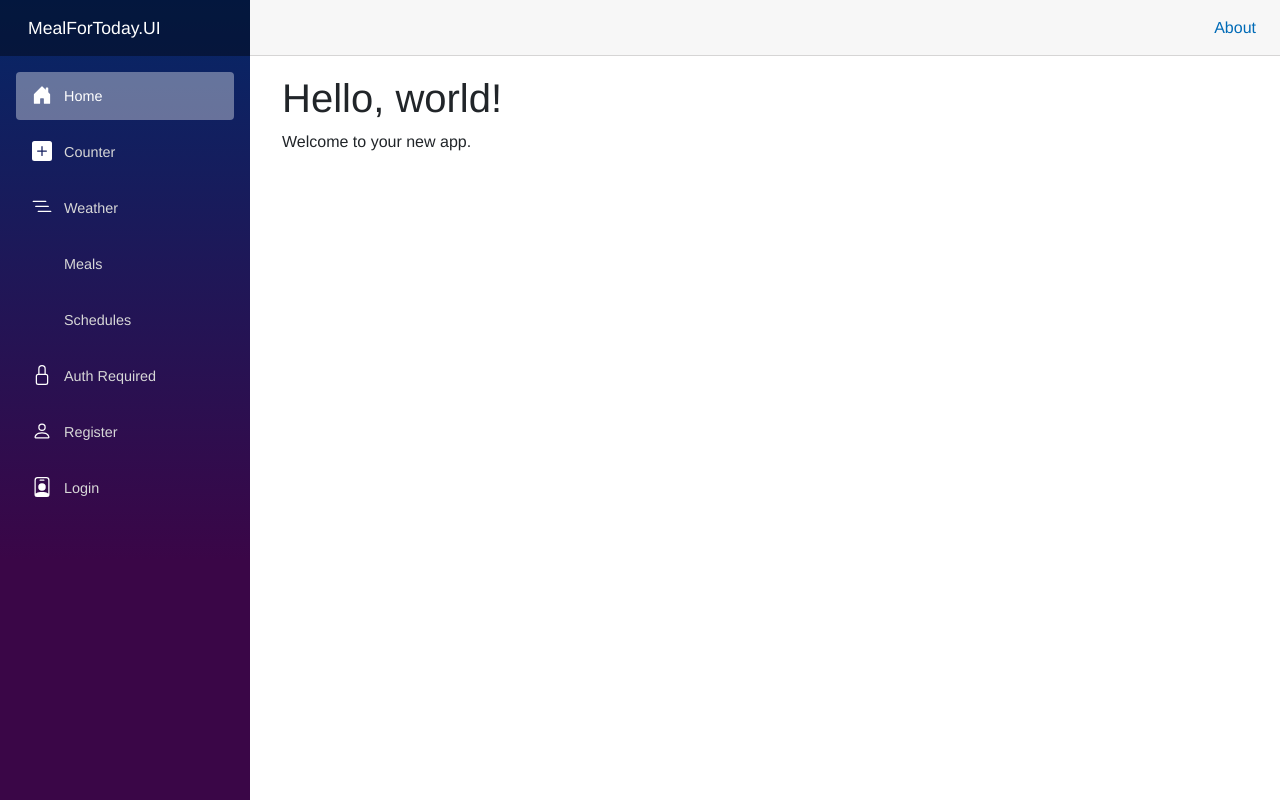
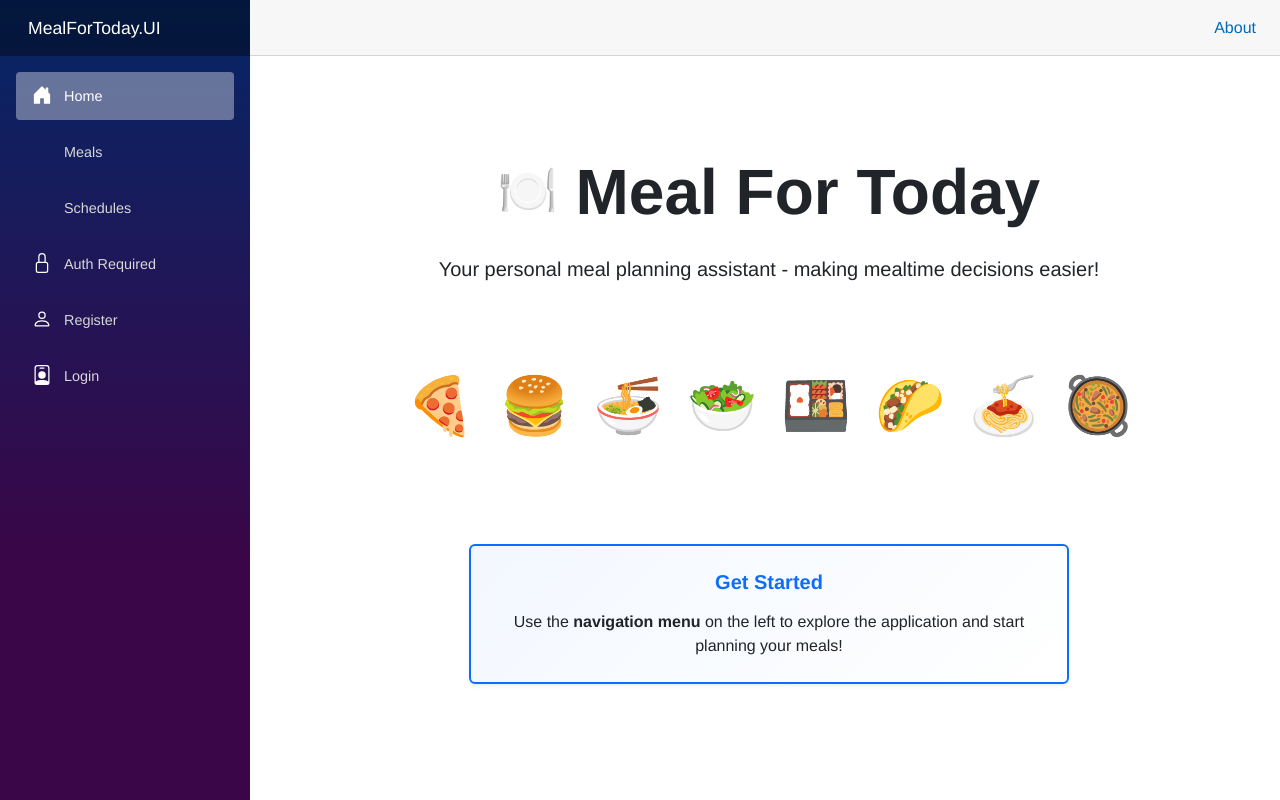
Before and after one commit to Skuty/MealForToday, an ASP.NET Core app: page / in a window 1280 px wide. Run offline with ASP.NET Core 8, Linux system fonts and the light colour scheme; style sheets or scripts are compiled from the project's sources; the project's own start-up code is not run, and a stand-in starts its controllers and pages; some libraries are stand-ins or nearby versions.

Commit message:
Feat: Remove Blazor template samples and redesign home page (#10)
* Initial plan

* Remove sample components and update home page with food theme

Co-authored-by: Skuty <4551231+Skuty@users.noreply.github.com>

---------

Co-authored-by: copilot-swe-agent[bot] <198982749+Copilot@users.noreply.github.com>
Co-authored-by: Skuty <4551231+Skuty@users.noreply.github.com>

```diff
--- a/src/MealForToday.UI/Components/Layout/NavMenu.razor
+++ b/src/MealForToday.UI/Components/Layout/NavMenu.razor
@@ -15,18 +15,6 @@
         <div class="nav-item px-3">
             <NavLink class="nav-link" href="" Match="NavLinkMatch.All">
                 <span class="bi bi-house-door-fill-nav-menu" aria-hidden="true"></span> Home
-            </NavLink>
-        </div>
-
-        <div class="nav-item px-3">
-            <NavLink class="nav-link" href="counter">
-                <span class="bi bi-plus-square-fill-nav-menu" aria-hidden="true"></span> Counter
-            </NavLink>
-        </div>
-
-        <div class="nav-item px-3">
-            <NavLink class="nav-link" href="weather">
-                <span class="bi bi-list-nested-nav-menu" aria-hidden="true"></span> Weather
             </NavLink>
         </div>
 
--- a/src/MealForToday.UI/Components/Pages/Home.razor
+++ b/src/MealForToday.UI/Components/Pages/Home.razor
@@ -2,6 +2,108 @@
 
 <PageTitle>Home</PageTitle>
 
-<h1>Hello, world!</h1>
+<div class="home-container">
+    <div class="hero-section">
+        <h1 class="display-3 fw-bold text-center mb-4">
+            <span class="food-icon">🍽️</span> Meal For Today
+        </h1>
+        <p class="lead text-center mb-5">
+            Your personal meal planning assistant - making mealtime decisions easier!
+        </p>
+    </div>
 
-Welcome to your new app.
+    <div class="food-showcase text-center mb-5">
+        <div class="food-icons">
+            <span class="food-emoji">🍕</span>
+            <span class="food-emoji">🍔</span>
+            <span class="food-emoji">🍜</span>
+            <span class="food-emoji">🥗</span>
+            <span class="food-emoji">🍱</span>
+            <span class="food-emoji">🌮</span>
+            <span class="food-emoji">🍝</span>
+            <span class="food-emoji">🥘</span>
+        </div>
+    </div>
+
+    <div class="navigation-hint text-center">
+        <div class="card shadow-sm mx-auto" style="max-width: 600px;">
+            <div class="card-body p-4">
+                <h5 class="card-title mb-3">
+                    <span class="bi bi-compass"></span> Get Started
+                </h5>
+                <p class="card-text mb-0">
+                    Use the <strong>navigation menu</strong> on the left to explore the application
+                    and start planning your meals!
+                </p>
+            </div>
+        </div>
+    </div>
+</div>
+
+<style>
+    .home-container {
+        padding: 2rem 1rem;
+        max-width: 1200px;
+        margin: 0 auto;
+    }
+
+    .hero-section {
+        margin-top: 3rem;
+    }
+
+    .food-icon {
+        font-size: 3rem;
+        display: inline-block;
+        animation: bounce 2s ease-in-out infinite;
+    }
+
+    @@keyframes bounce {
+        0%, 100% { transform: translateY(0); }
+        50% { transform: translateY(-10px); }
+    }
+
+    .food-showcase {
+        padding: 2rem 0;
+    }
+
+    .food-icons {
+        display: flex;
+        justify-content: center;
+        flex-wrap: wrap;
+        gap: 1.5rem;
+    }
+
+    .food-emoji {
+        font-size: 3.5rem;
+        transition: transform 0.3s ease;
+        cursor: default;
+    }
+
+    .food-emoji:hover {
+        transform: scale(1.2) rotate(10deg);
+    }
+
+    .navigation-hint {
+        margin-top: 4rem;
+    }
+
+    .card {
+        border: 2px solid var(--bs-primary);
+        background: linear-gradient(135deg, rgba(13, 110, 253, 0.05) 0%, rgba(255, 255, 255, 1) 100%);
+    }
+
+    .card-title {
+        color: var(--bs-primary);
+        font-weight: 600;
+    }
+
+    @@media (max-width: 768px) {
+        .food-emoji {
+            font-size: 2.5rem;
+        }
+
+        .food-icon {
+            font-size: 2rem;
+        }
+    }
+</style>
```
Also changed, not shown: src/MealForToday.Application/SampleModel.cs (deleted, +0 -11 lines), src/MealForToday.UI/Components/Pages/Counter.razor (deleted, +0 -22 lines), src/MealForToday.UI/Components/Pages/Weather.razor (deleted, +0 -64 lines), tests/MealForToday.Application.Tests/SampleTest.cs (deleted, +0 -14 lines).
